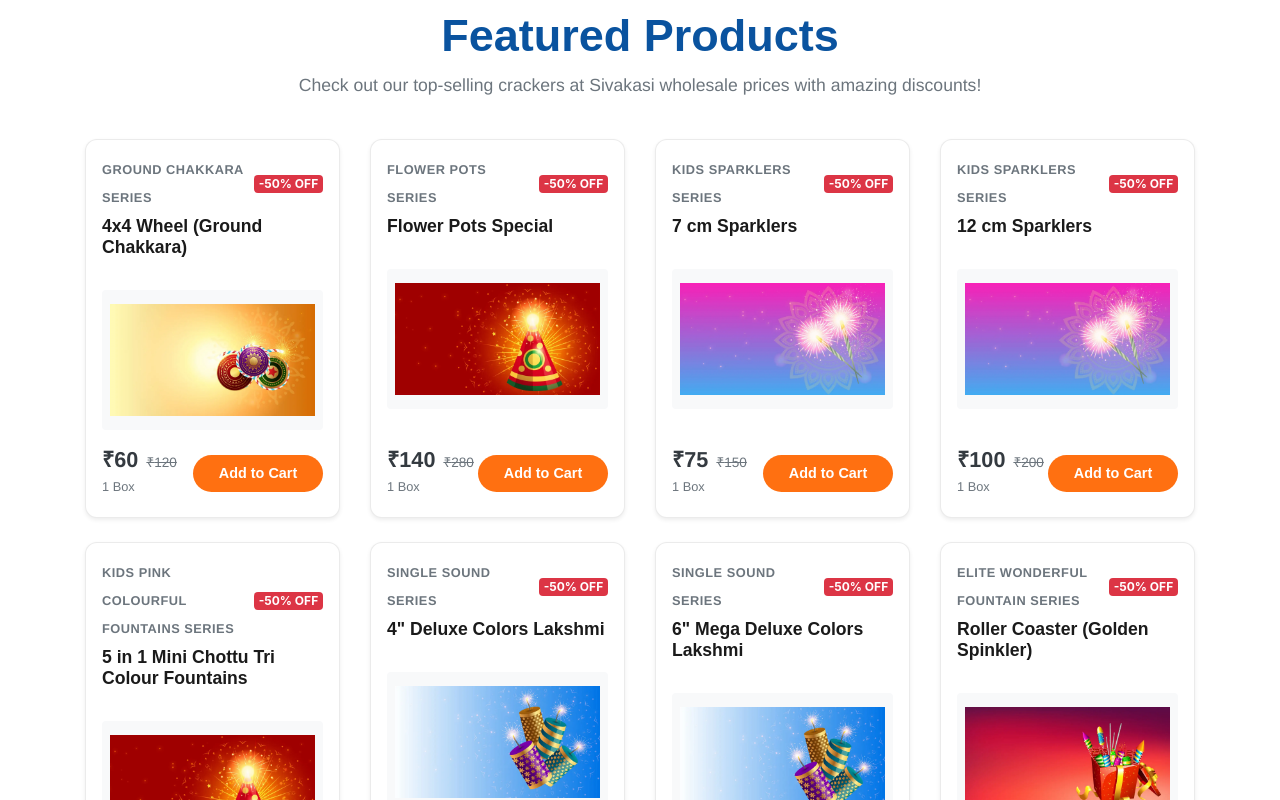
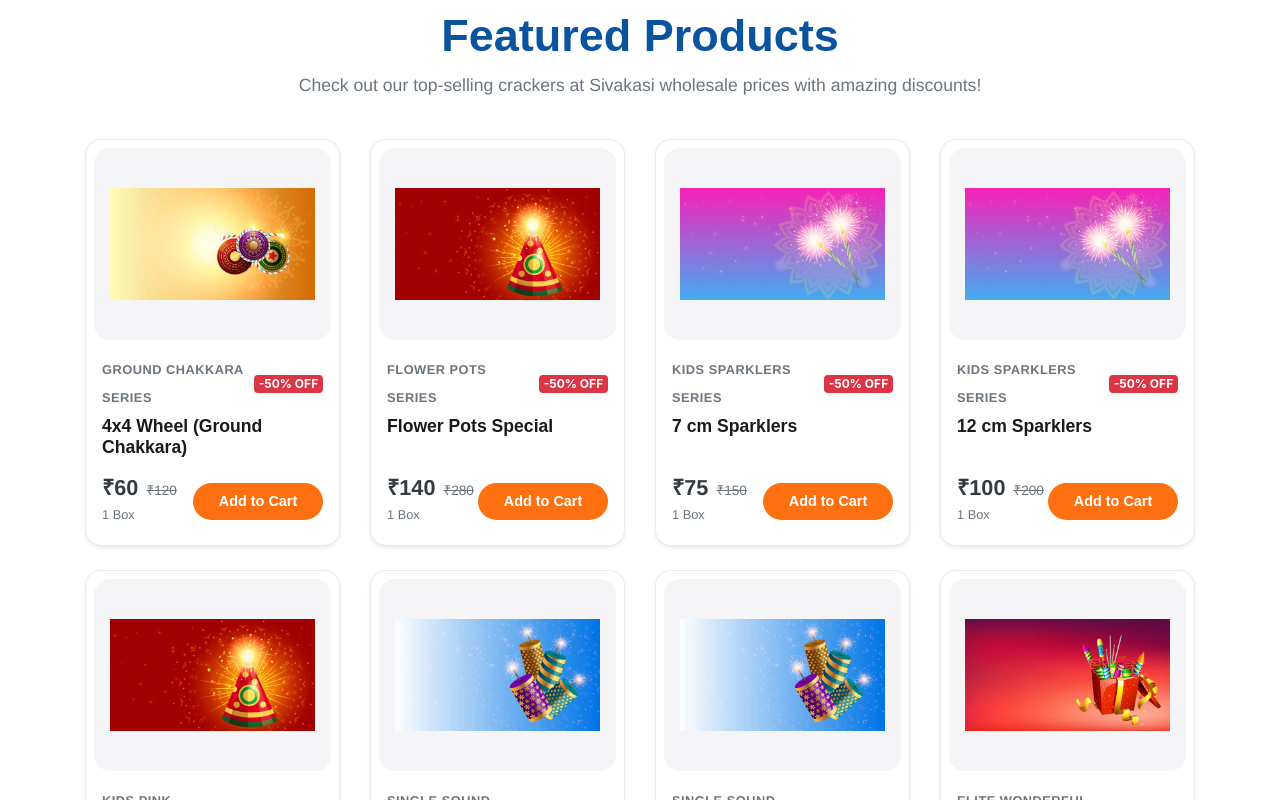
Before and after one commit to Rajeshmk09/rachika-crackers, a React (Vite) app: page /#/ in a window 1280 px wide. Shown: the part 880-1680 px from the top of the page. Built offline with nearby package versions, Linux system fonts and the light colour scheme.

Commit message:
style: position rounded image box on top of product card and info below it

```diff
--- a/src/components/ProductCard.jsx
+++ b/src/components/ProductCard.jsx
@@ -13,7 +13,14 @@ export default function ProductCard({ product }) {
   };
 
   return (
-    <div className="card product-card-premium h-100 shadow-sm border-0">
+    <div className="card product-card-premium h-100 shadow-sm border-0" style={{ borderRadius: '16px', overflow: 'hidden' }}>
+      {product.image && (
+        <div className="p-3 text-center" style={{ backgroundColor: '#f5f5f7', borderRadius: '16px', margin: '8px 8px 0 8px' }}>
+          <div style={{ height: '160px', display: 'flex', alignItems: 'center', justifyContent: 'center', overflow: 'hidden' }}>
+            <img src={product.image} alt={product.name} className="img-fluid" style={{ maxHeight: '100%', objectFit: 'contain' }} />
+          </div>
+        </div>
+      )}
       <div className="card-body d-flex flex-column p-3">
         <div className="d-flex align-items-center justify-content-between mb-1">
           <span className="text-muted small josefin font-weight-bold" style={{ textTransform: 'uppercase', letterSpacing: '0.5px' }}>
@@ -23,15 +30,9 @@ export default function ProductCard({ product }) {
             -{discount}% OFF
           </span>
         </div>
-        <h5 className="card-title acme mb-3" style={{ fontSize: '1.1rem', color: '#1a1a1a' }}>
+        <h5 className="card-title acme mb-3" style={{ fontSize: '1.1rem', color: '#1a1a1a', fontWeight: 'bold' }}>
           {product.name}
         </h5>
-
-        {product.image && (
-          <div className="text-center my-3 bg-light rounded p-2" style={{ height: '140px', display: 'flex', alignItems: 'center', justifyContent: 'center', overflow: 'hidden' }}>
-            <img src={product.image} alt={product.name} className="img-fluid" style={{ maxHeight: '100%', objectFit: 'contain' }} />
-          </div>
-        )}
 
         <div className="mt-auto">
           <div className="d-flex align-items-center justify-content-between">
```
